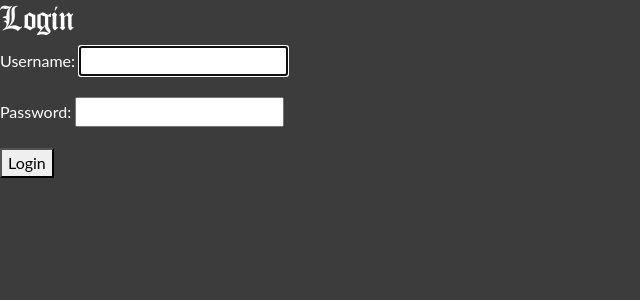
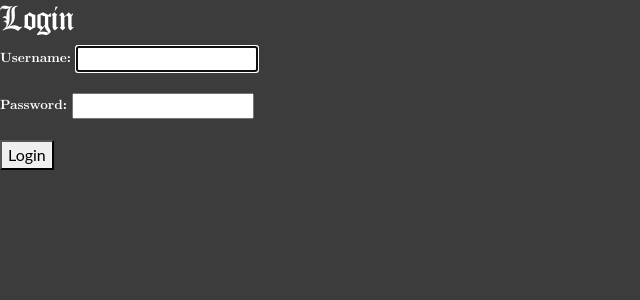
Before and after one commit to caiorss/bookmark-storage-webapp, a Django app: page /accounts/login/ in a window 1280 px wide. Shown: the top 300 px of the page, without its empty margins (0-640 px from the left). Run offline with Django 3.2, Linux system fonts and the light colour scheme; some libraries are stand-ins or nearby versions.

Commit message:
Change paragraph style in css file.

```diff
--- a/bookmarks/static/style.css
+++ b/bookmarks/static/style.css
@@ -5,11 +5,17 @@
 
   }
 
+ @font-face {
+    font-family: unknown_font;
+    src: url(/static/CoolFont.woff);
+
+  }
+
 
 body {
     background-color: #3c3c3c;
     color:            white;
-    font-family: 'Lato', sans-serif;
+    font-family:     'Lato', sans-serif;
 }
 a { color: lightskyblue }
 
@@ -17,7 +23,13 @@ a { color: lightskyblue }
     font-weight: bold;
 }
 
-p { color: white; }
+p {
+    color:      white;
+    font-family: unknown_font;
+    font-size: 10pt;
+    font-weight: 400;
+    line-height: 1.5;
+}
 
 h1 {
     color: white;
```
Also changed, not shown: bookmarks/static/CoolFont.woff (added).
